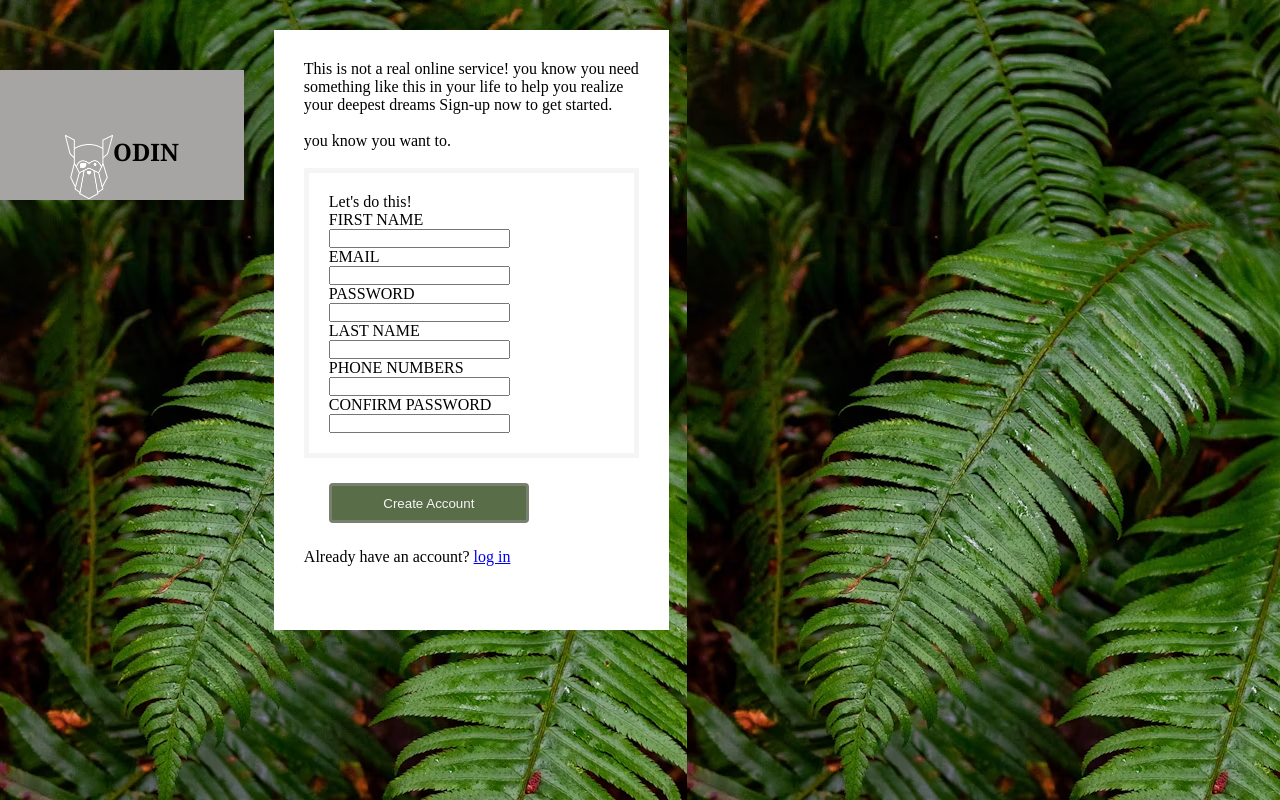
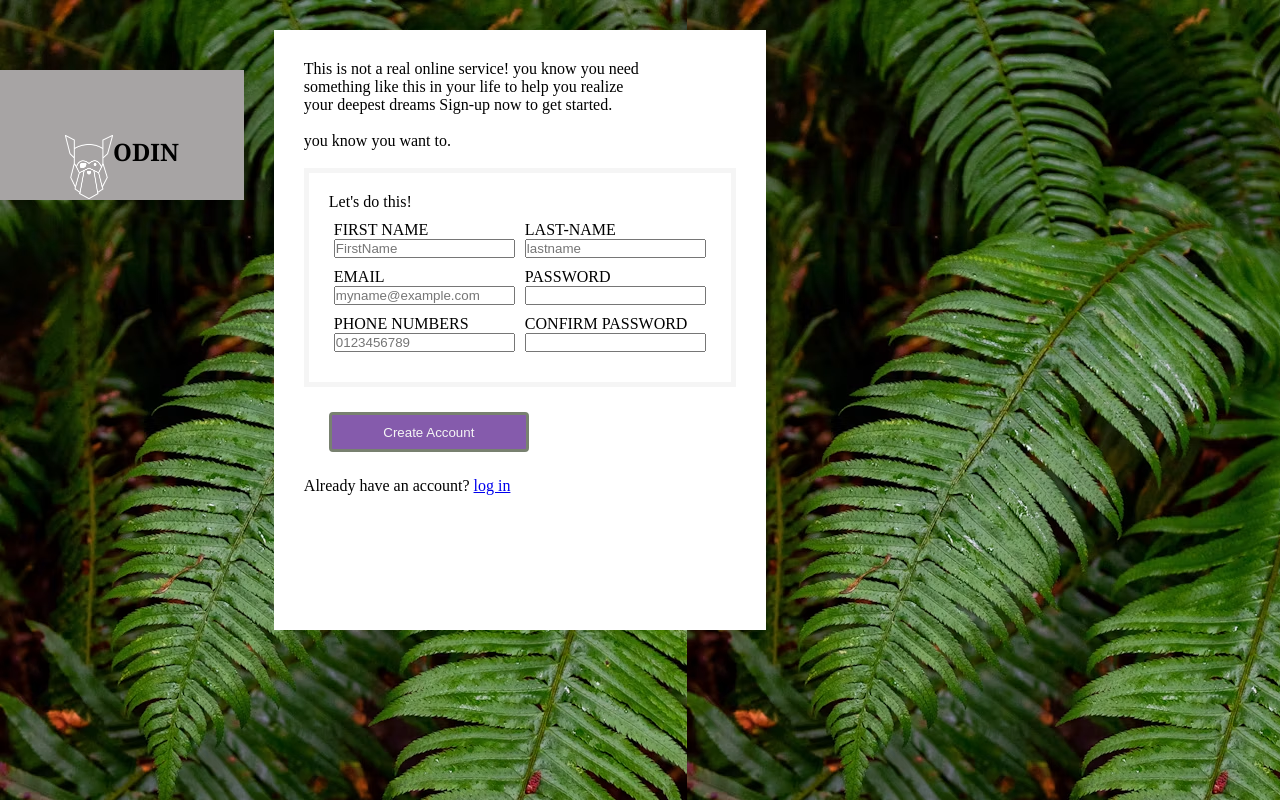
Before and after one commit to akandeazeeza/signup-form, a plain HTML site: page index.html in a window 1280 px wide. Drawn offline with Linux system fonts and the light colour scheme.

Commit message:
signup form

```diff
--- a/css/style.css
+++ b/css/style.css
@@ -40,6 +40,24 @@ form {
     padding: 20px;
 }
 
+.container {
+    display: flex;
+    gap: 10px;
+    margin: 10px 5px;
+}
+
+.container1 {
+    display: flex;
+    gap: 10px;
+    margin: 10px 5px;
+}
+
+.container2 {
+    display: flex;
+    gap: 10px;
+    margin: 10px 5px;
+}
+
 input:focus {
     border: 4px solid #6381bb;
     border-radius: 4px;
@@ -55,8 +73,13 @@ button {
     margin: 25px;
     width: 200px;
     height: 40px;
-    background-color: #596d48;
+    background-color: #855bac;
     color: whitesmoke;
     border:3px solid #788170;
     border-radius: 4px;
 }
+
+button:hover {
+    background-color: green;
+    cursor: pointer;
+}
--- a/index.html
+++ b/index.html
@@ -20,46 +20,57 @@
 
         <form action="#" method="get">
             <p>Let's do this!</p>
+           <div class="container">
                <div>
                   <label for="FirstName">FIRST NAME</label><br>
-                <input type="text"  name="name" required>
+                  <input type="text"  name="name"  placeholder="FirstName">
               </div>
 
                 <div>
+                  <label for="lastname">LAST-NAME</label><br>
+                  <input type="lastname" name="lastname" placeholder="lastname" required>
+               </div>
+           </div>
+
+           <div class="container1">
+               <div>
                    <label for="email">EMAIL</label><br>
-                <input type="email" name="email" required>
+                  <input type="text" name="email" placeholder="myname@example.com" required>
                </div>
 
               <div>
                  <label for="password">PASSWORD</label><br>
-                <input type="password" name="password" id="password" required>
+                 <input type="text" name="text" required>
+               </div>
             </div>
 
-
-
-                <div>
-                    <label for="lastname">LAST NAME</label><br>
-                    <input type="text" name="lastname" required>
-                </div>
-
+            <div class="container2">
                 <div>
                   <label for="phoneNO">PHONE NUMBERS</label><br>
-                    <input type="numbers" required>
+                    <input type="numbers" placeholder="0123456789" required>
                 </div>
 
                 <div>
                   <label for="confirm password">CONFIRM PASSWORD</label><br>
-                  <input type="password" name="password" id="password" required>
+                  <input type="text" name="text" id="password" required>
+                </div>
             </div>
 
         </form>
 
 
-        <button>Create Account</button>
+        <button id="btn">Create Account</button>
+        <p id="demo"></p>
 
         <p>Already have an account? <a href="log in">log in</a></p>
     </div>
 
 
 </body>
+<script>
+    const btn = document.getElementById("btn");
+    btn.addEventListener("click", () => {
+        document.getElementById("demo").innerHTML = "THANK YOU! <br> Your submission has been received! ";
+    })
+</script>
 </html>
```
Lines whose indentation alone changed are shown as unchanged.
